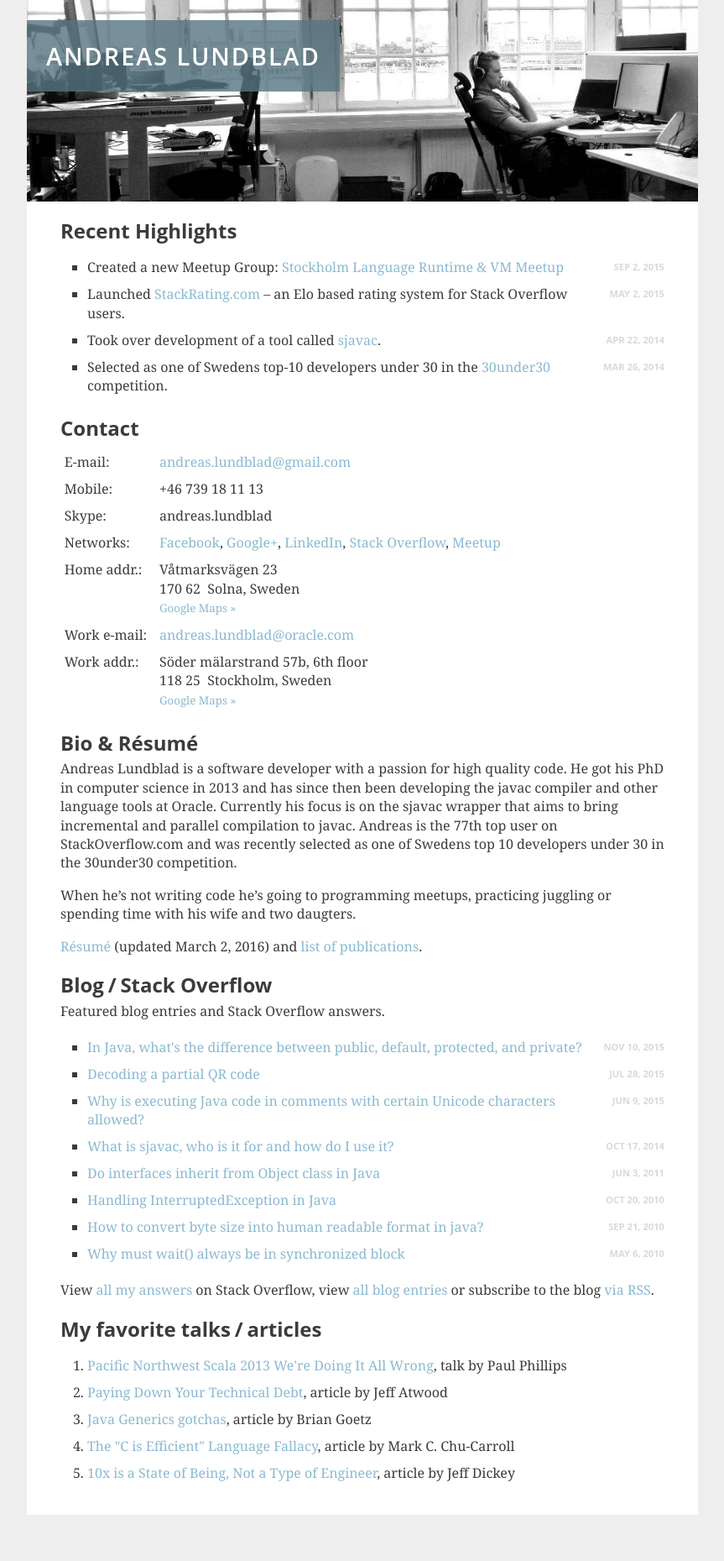
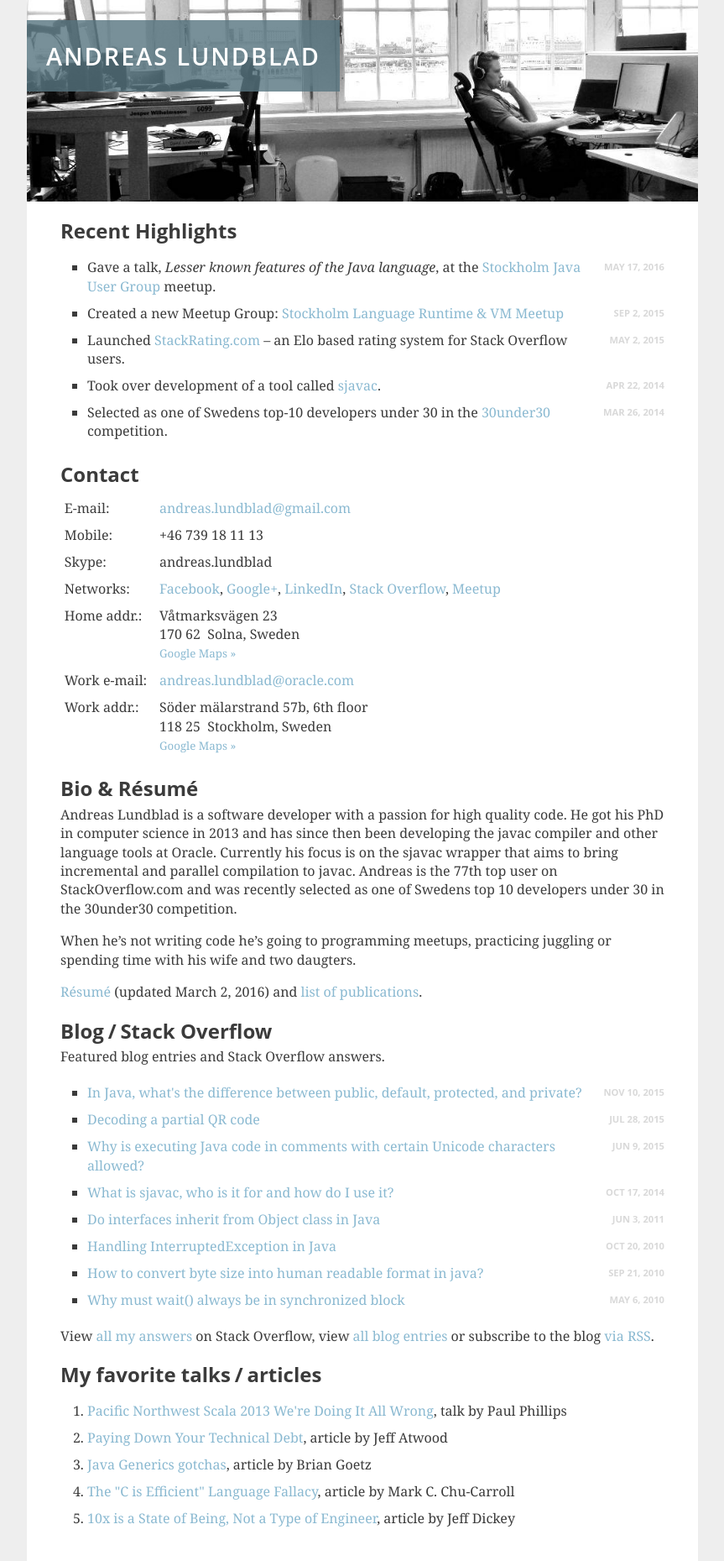
Before and after one commit to aioobe/aioobe.github.io, a Jekyll site: the page built from index.html, in a window 1280 px wide. Shown: the whole page at 84% size, without its empty margins (208-1071 px from the left). Built offline with Jekyll 4.4.1, drawn with Linux system fonts in a browser that asks for light colours; before the commit the page ends 1804 px from its top, so only the background shows below that.

Commit message:
Added a talk to recent highlights. Fixed wording in QR code blog post.

```diff
--- a/index.html
+++ b/index.html
@@ -1,6 +1,8 @@
 ---
 layout: default
 whatsup:
+  - title: "Gave a talk, <i>Lesser known features of the Java language</i>, at the <a href='http://www.meetup.com/Stockholm-Java-User-Group/events/230682111/'>Stockholm Java User Group</a> meetup."
+    date: "May 17, 2016"
   - title: "Created a new Meetup Group: <a href='http://www.meetup.com/Stockholm-Language-Runtime-VM-Meetup'>Stockholm Language Runtime & VM Meetup</a>"
     date: "Sep 2, 2015"
   - title: "Launched <a href='http://stackrating.com'>StackRating.com</a> &ndash; an Elo based rating system for Stack Overflow users."
```
Also changed, not shown: _posts/2015-07-28-Decoding-a-partial-QR-code.md (+1 -1 lines).
